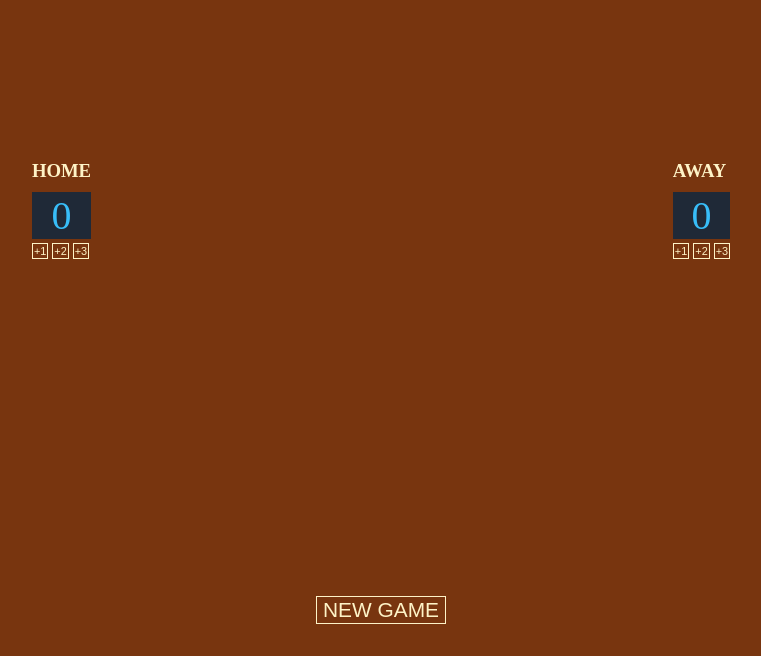
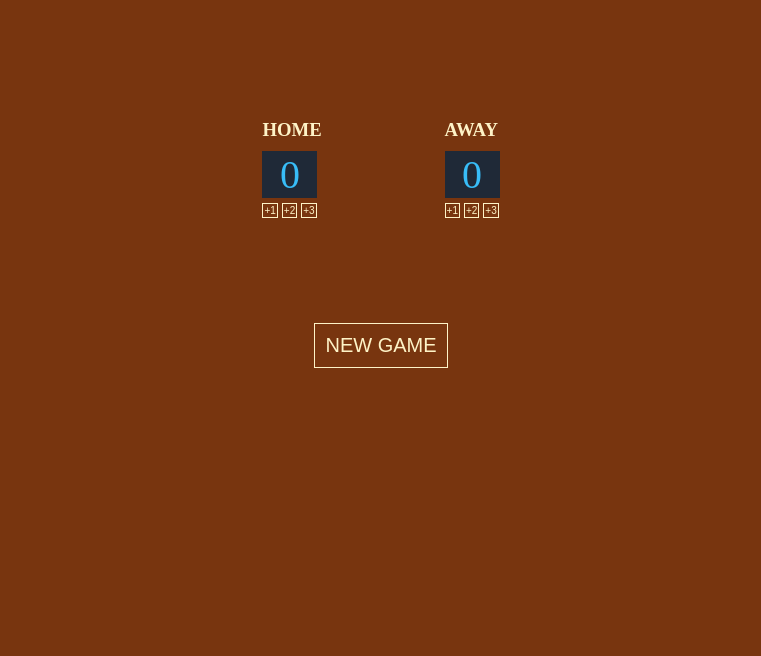
Before and after one commit to Lockeheede/basketball-scoreboard, a website built with Vite: page index.html in a window 1280 px wide. Shown: the whole page, without its empty margins (259-1020 px from the left). Built offline with nearby package versions, Linux system fonts and the light colour scheme; files whose address does not match are found by name.

Commit message:
laptop update
==>Fixed some of the styling errors.
-->Fixed uneven .score width
-->Added padding to .newgame
-->Fixed margins
-->centered body

```diff
--- a/index.css
+++ b/index.css
@@ -1,5 +1,11 @@
+/* html {
+    max-width: 420px;
+    max-height: 420px;
+} */
+
 body {
-    margin: 0;
+    max-width: 360px;
+    margin: auto auto;
     background-color: #78350F;
 }
 
@@ -7,7 +13,7 @@ body {
     display: flex;
     justify-content: space-around;
     align-items: center;
-    height: 50vh;
+    margin-top: 100px;
 }
 
 .home-guest-txt {
@@ -21,6 +27,7 @@ body {
 }
 
 .score {
+    width: 55px;
     font-family: 'timerfont';
     color: #38BDF8;
     background-color: #1F2937;
@@ -31,7 +38,7 @@ body {
 }
 
 .increment-btn {
-    font-size: 10.9px;
+    font-size: 10px;
     padding: 1px;
     background-color: #78350F;
     color: #FEF3C7;
@@ -39,9 +46,9 @@ body {
 }
 
 .new-game {
-    font-size: 20.9px;
-    margin-top: 20px;
-    ;
+    font-size: 20px;
+    padding: 10px;
+    margin-top: 5px;
     background-color: #78350F;
     color: #FEF3C7;
     border: 1px solid #FEF3C7;
```
